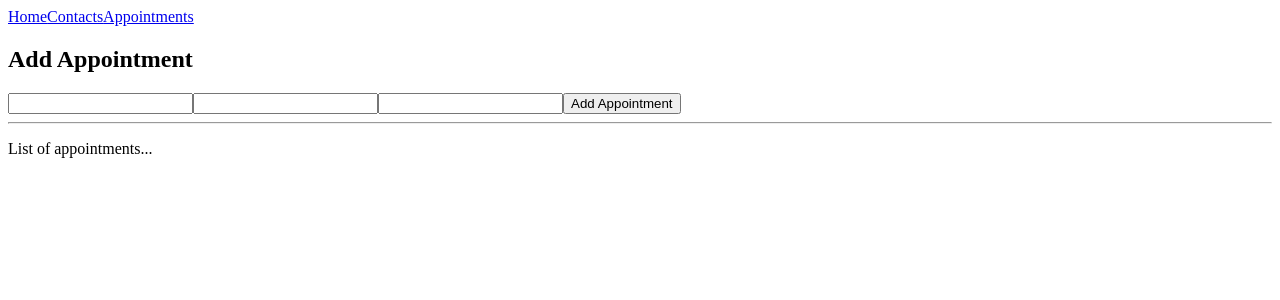
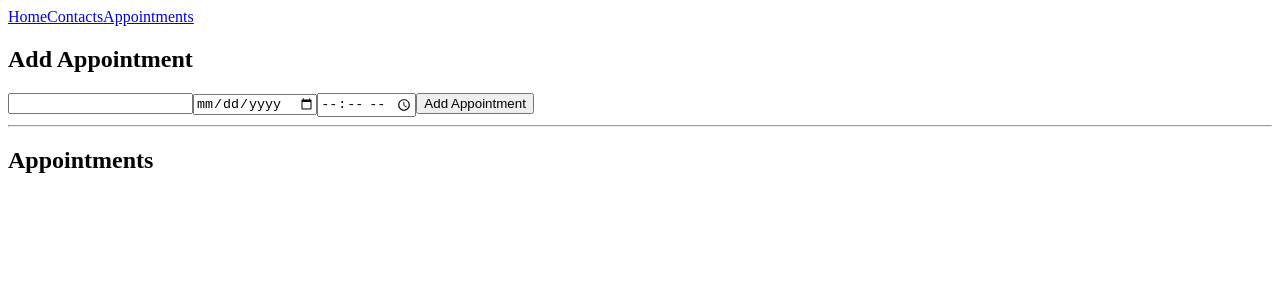
Before and after one commit to masoumim/appointment-planner, a Next.js app: page /appointments in a window 1280 px wide. Shown: the top 300 px of the page. Built offline with nearby package versions, Linux system fonts and the light colour scheme.

Commit message:
Added appointments state array to context so that appointment date persists between page routes. Added function for setting a min date in the appointment form to the current date, added function for converting 24h time to 12h time

```diff
--- a/app/appointments/appointments.js
+++ b/app/appointments/appointments.js
@@ -1,3 +1,11 @@
-export default function Appointments(){
-    return (<p>List of appointments...</p>);
+import TileList from "@/components/tile-list";
+export default function Appointments(props) {
+    // Extract the array of contact objects from 'props'
+    const appointments = props.appointments;
+    return (
+        <>
+            <h2>Appointments</h2>
+            <TileList objArray={appointments} />
+        </>
+    );
 }
--- a/app/appointments/container.js
+++ b/app/appointments/container.js
@@ -5,44 +5,155 @@
 import { useState, useEffect, useContext } from "react"
 import Appointments from "./appointments";
 import AppointmentForm from "./form";
-import { ContactsContext } from "@/components/providers";
+import { ctx } from "@/components/providers";
 
 export default function AppointmentsContainer() {
 
     // State variables
-    const [appointments, setAppointments] = useState([]);                                 // Array of appointments
     const [formInputAppointmentName, setFormInputAppointmentName] = useState("");         // Appointment Form name value
     const [formInputAppointmentContact, setFormInputAppointmentContact] = useState("");   // Appointment Form contact value
     const [formInputAppointmentDate, setFormInputAppointmentDate] = useState("");         // Appointment Form date value
     const [formInputAppointmentTime, setFormInputAppointmentTime] = useState("");         // Appointment Form time value
     const [duplicateAppointment, setDuplicateAppointment] = useState(false);              // Boolean state to indicate if appointments array already has appointment with data + time
     const [formInputMsg, setFormInputMsg] = useState("");                                 // Input feedback message
-    const contactsCtx = useContext(ContactsContext);                                      // Shared 'contacts' context
-    const contacts = contactsCtx[0];                                                      // State array of contacts
-    const setContacts = contactsCtx[1];                                                   // State array setter
+    const appointmentsCtx = useContext(ctx);                                              // The Context object
+    const contacts = appointmentsCtx[0];                                                  // State array of contacts
+    const appointments = appointmentsCtx[2];                                              // State array of appointments
+    const setAppointments = appointmentsCtx[3];                                           // Appointments state array setter
+    const currentDate = todayDateString();                                                // Get current date to set min date in form
 
     // Check if 'appointments' array already contains appointment with 'formInputAppointmentDate' and 'formInputAppointmentTime'
     // Set 'duplicateAppointment' bool state to true if it does and false if it doesn't
+    useEffect(() => {
+        appointments.forEach((appointment) => {
+            if (appointment.date === formInputAppointmentDate && appointment.time === formInputAppointmentTime) {
+                setDuplicateAppointment(true);
+                setFormInputMsg("Sorry, an appointment at that date & time already exists");
+            }
+            else {
+                setDuplicateAppointment(false);
+                setFormInputMsg("");
+            }
+        });
+    }, [formInputAppointmentDate, formInputAppointmentTime]);
 
     // Handles Appointment form submit: adds a new appointment to the 'appointments' state array
+    function handleAppointmentFormSubmit(event) {
+        // Prevent page reload on submit
+        event.preventDefault();
+
+        // Check if the entered appointment is already in the array
+        if (!duplicateAppointment) {
+            const newAppointment = {};
+            newAppointment.name = event.target[0].value;
+            newAppointment.date = event.target[1].value;
+            newAppointment.time = timeConversion(event.target[2].value);
+            newAppointment.contact = event.target[3].value;
+
+            // Use spread operator to add new appointment to end of array
+            setAppointments((appointments) => [...appointments, newAppointment]);
+
+            // Clear the input fields
+            setFormInputAppointmentName("");
+            setFormInputAppointmentDate("");
+            setFormInputAppointmentTime("");
+            setFormInputAppointmentContact("");
+        }
+    }
 
     // Updates the 'formInputAppointmentName' state var on every change to the input field
+    function handleAppointmentNameInput(event) {
+        // Set the state variable
+        setFormInputAppointmentName(event.target.value);
+    }
+
+    // Updates the 'formInputAppointmentDate' state var on every change to the input field
+    function handleAppointmentDateInput(event) {
+        // Set the state variable
+        setFormInputAppointmentDate(event.target.value);
+    }
+
+    // Updates the 'formInputAppointmentTime' state var on every change to the input field
+    function handleAppointmentTimeInput(event) {
+        // Set the state variable
+        setFormInputAppointmentTime(event.target.value);
+    }
+
     // Updates the 'formInputAppointmentContact' state var on every change to the input field
-    // Updates the 'formInputAppointmentDate' state var on every change to the input field
-    // Updates the 'formInputAppointmentTime' state var on every change to the input field
+    function handleAppointmentContactInput(event) {
+        // Set the state variable
+        setFormInputAppointmentContact(event.target.value);
+    }
+
+    // Returns current date as formatted string to set 'min' attribute of the date input in the Appointment Form
+    function todayDateString() {
+        // format string as YYYY-MM-DD:
+        const currentDate = new Date();
+
+        // Day
+        let currentDay = currentDate.getDate();
+        currentDay = currentDay.toString();
+        currentDay = currentDay.length < 2 ? `0${currentDay}` : currentDay;
+
+        // Month
+        let currentMonth = currentDate.getMonth() + 1;
+        currentMonth = currentMonth.toString();
+        currentMonth = currentMonth.length < 2 ? `0${currentMonth}` : currentMonth;
+
+        // Year
+        const currentYear = currentDate.getFullYear();
+
+        // Formatted Date
+        return `${currentYear}-${currentMonth}-${currentDay}`;
+    }
+
+    // Convert 24h time to 12h
+    function timeConversion(time) {
+        let hour = time.substring(0, 2);
+        let min = time.substring(3, 5);
+
+        hour = parseInt(hour);
+
+        if (hour >= 1 && hour <= 11) {
+            return (`${hour}:${min} AM`);
+        }
+        else if (hour >= 13 && hour <= 23) {
+            return (`${hour % 12}:${min} PM`);
+        }
+        else if (hour === 12) {
+            return (`12:${min} PM`);
+        }
+        else {
+            return (`12:${min} AM`);
+        }
+    }
 
     return (
         <>
             <div>
                 <section>
-                    <AppointmentForm />
+                    <AppointmentForm
+                        handleAppointmentFormSubmit={handleAppointmentFormSubmit}
+                        handleAppointmentNameInput={handleAppointmentNameInput}
+                        handleAppointmentDateInput={handleAppointmentDateInput}
+                        handleAppointmentTimeInput={handleAppointmentTimeInput}
+                        handleAppointmentContactInput={handleAppointmentContactInput}
+                        formInputAppointmentName={formInputAppointmentName}
+                        formInputAppointmentContact={formInputAppointmentContact}
+                        formInputAppointmentDate={formInputAppointmentDate}
+                        formInputAppointmentTime={formInputAppointmentTime}
+                        formInputMsg={formInputMsg}
+                        contacts={contacts}
+                        currentDate={currentDate}
+                    />
                 </section>
                 <hr />
                 <section>
-                    <Appointments />
+                    <Appointments
+                        appointments={appointments}
+                    />
                 </section>
             </div>
         </>
     );
-
 }
--- a/app/appointments/form.js
+++ b/app/appointments/form.js
@@ -4,8 +4,8 @@ export default function AppointmentForm(props){
             <h2>Add Appointment</h2>
             <form onSubmit={props.handleAppointmentFormSubmit}>
                 <input value={props.formInputAppointmentName} onChange={props.handleAppointmentNameInput} required name="name" id="name" type="text" />
-                <input value={props.formInputAppointmentDate} onChange={props.handleAppointmentDateInput} required name="date" id="date" type="text" />
-                <input value={props.formInputAppointmentTime} onChange={props.handleAppointmentTimeInput} required name="time" id="time" type="text" />
+                <input value={props.formInputAppointmentDate} onChange={props.handleAppointmentDateInput} required name="date" id="date" type="date" min={props.currentDate}/>
+                <input value={props.formInputAppointmentTime} onChange={props.handleAppointmentTimeInput} required name="time" id="time" type="time" />
                 {/* ContactPicker Goes here */}
                 <button type="submit">Add Appointment</button>
             </form>
--- a/components/providers.js
+++ b/components/providers.js
@@ -2,8 +2,9 @@
 Providers.js - This file sets up the React 'Context' feature which enables sharing state data
 between components without having to pass them down manually as props.
 
-The Context feature is used here to share an array state variable 'contacts' which will be shared
-with both the 'Appointments' component and the 'Contacts' component.
+The Context feature is used here two purposes:
+1. To persist and share an array state variable 'contacts' which will be shared with both the 'Appointments' component and the 'Contacts' component.
+2. To persist an array state of appointments between the appointments route and the contacts route.
 
 The Providers component below accepts a 'children' prop from the RootLayout component located in app/layout.js
 This children prop represents every component in the component tree, hence the ability to share a state variable in a global way.
@@ -14,17 +15,18 @@ This children prop represents every component in the component tree, hence the a
 import { createContext, useState } from 'react';
 
 // Create the context
-export const ContactsContext = createContext();
+export const ctx = createContext();
 
 // Create and export the 'Providers' component
 export default function Providers({children}) {
 
-    // Create the shared state object
+    // Create the shared state objects
     const [contacts, setContacts] = useState([]);
+    const [appointments, setAppointments] = useState([]);
 
     return (
-        <ContactsContext.Provider value={[contacts, setContacts]}>
+        <ctx.Provider value={[contacts, setContacts, appointments, setAppointments]}>
             {children}
-        </ContactsContext.Provider>
+        </ctx.Provider>
     );
 }
```
Also changed, not shown: app/contacts/container.js (+5 -5 lines).
